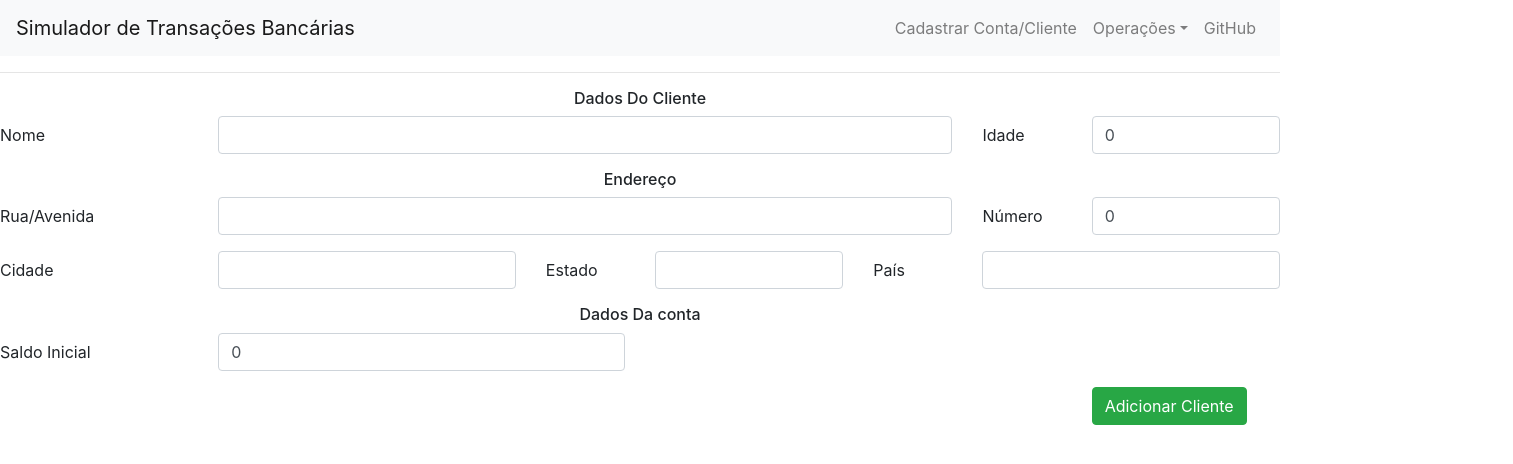
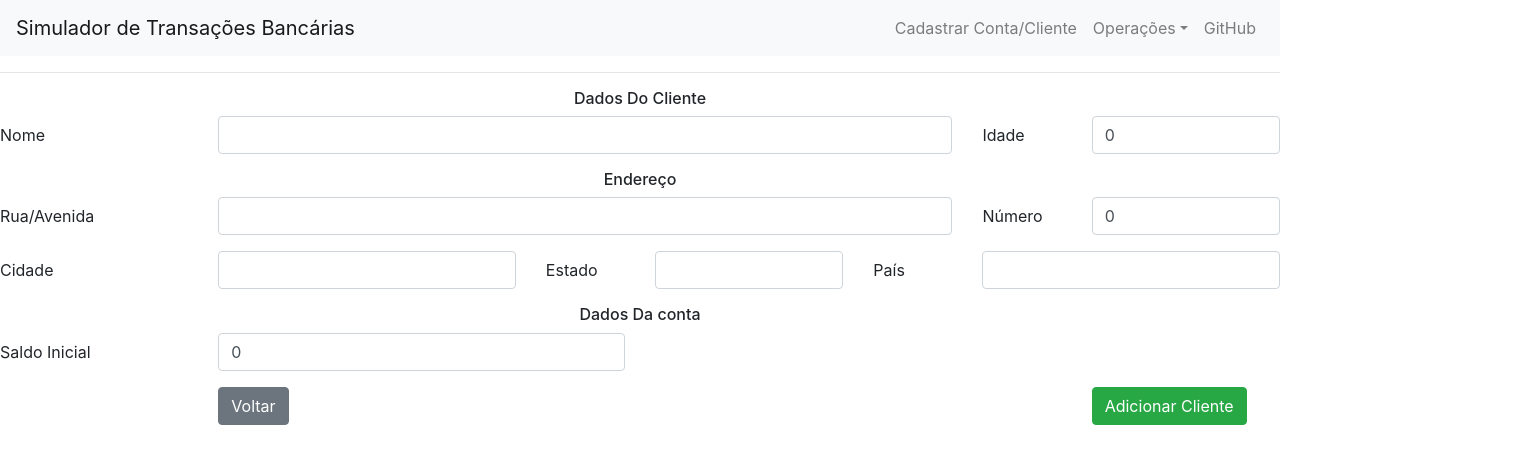
Before and after one commit to Gilmardealcantara/bank_font_end, a React (Create React App) app: page /create in a window 1280 px wide. Shown: the top 464 px of the page, 1513 px wide, since content can reach past the window. Built offline with nearby package versions, Linux system fonts and the light colour scheme; no server answers.

Commit message:
Add new cliente and server

```diff
--- a/package.json
+++ b/package.json
@@ -8,8 +8,10 @@
     "react": "^16.4.1",
     "react-bootstrap-table": "^4.3.1",
     "react-dom": "^16.4.1",
+    "react-router-dom": "^4.3.1",
     "react-scripts": "1.1.4",
-    "reactstrap": "^6.2.0"
+    "reactstrap": "^6.2.0",
+    "sweetalert": "^2.1.0"
   },
   "scripts": {
     "start": "react-scripts start",
--- a/src/components/FormCreate.js
+++ b/src/components/FormCreate.js
@@ -1,5 +1,8 @@
 import React from 'react';
 import { Row, Col, Button, Form, FormGroup, Label, Input, FormText } from 'reactstrap';
+import { Link } from "react-router-dom";
+
+import swal from 'sweetalert';
 
 export default class FormCreate extends React.Component {
   constructor(props){
@@ -23,11 +26,29 @@ export default class FormCreate extends React.Component {
 	}
 
 	sendData(){
-		console.log(this.state);
+		if(this.state.name === "" || this.state.age === 0){
+  		swal("Dados Obrigatórios!", "Nome e Idade!", "warning");
+			return;
+		}
+
+		fetch(this.props.API + 'clients',
+			{
+				method: 'post',
+				headers: {'Content-Type': 'application/json'},
+				body: JSON.stringify(this.state)
+			})
+    		.then((response) => response.json())
+    		.then((responseJson) => {
+  				swal("Sucesso", "Novo cliente e conta adicionados!", "success");
+					console.log(responseJson)
+				})
+      	.catch((error) =>{
+  				swal("Falha!", error, "error");
+   	});
 	}
 
 	render() {
-    return (
+   	return (
 			<div>
 				<Form>
 					<h6 style={{"textAlign": "center"}}>Dados Do Cliente</h6>
@@ -142,12 +163,19 @@ export default class FormCreate extends React.Component {
 						</Col>
 					</FormGroup>
 				</Form>
-				<Row><Col sm={{ size: 4, order: 2, offset: 10 }}>
-					<Button
-						color="success"
-						onClick={this.sendData.bind(this)}
-					>Adicionar Cliente</Button>
-				</Col></Row>
+				<Row>
+					<Col sm={{ size: 8, offset: 2}}>
+						<Link to="/">
+							<Button color="secondary">Voltar</Button>
+						</Link>
+				 	</Col>
+					<Col sm={{ size: 2}}>
+						<Button
+							color="success"
+							onClick={this.sendData.bind(this)}
+						>Adicionar Cliente</Button>
+				 	</Col>
+				</Row>
 
 			</div>
     );
```
Also changed, not shown: 1 other file (tests, documents, lock files or other folders).
